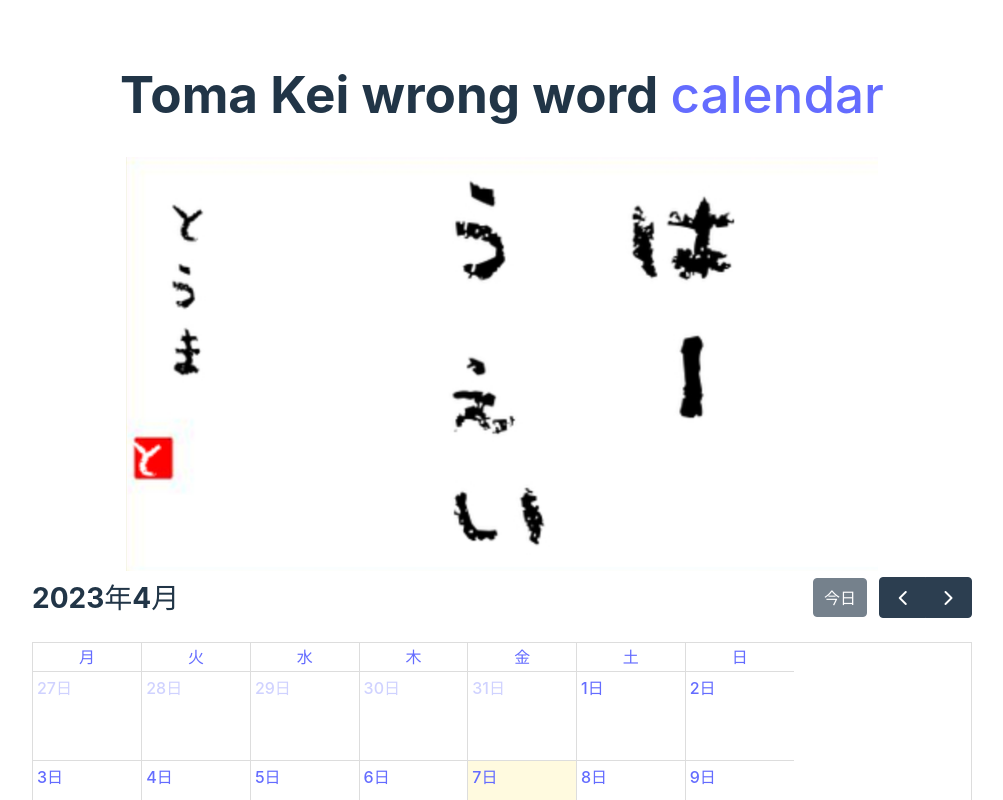
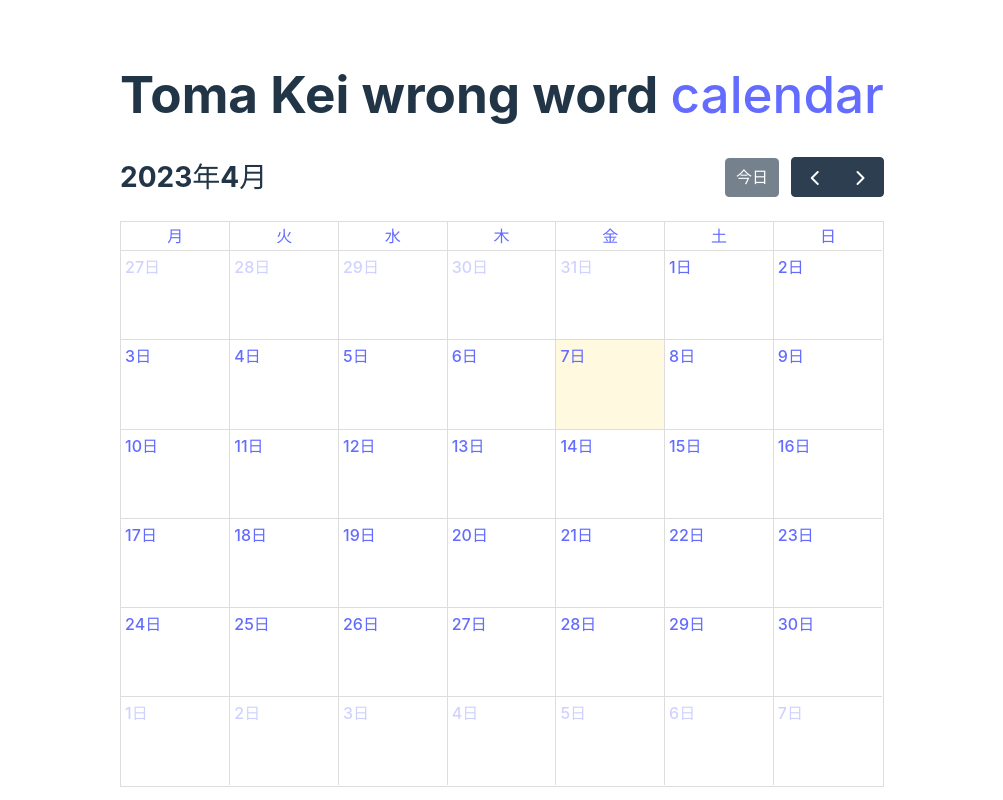
Before and after one commit to Shingo-test/wrong_word_calendar, a React (Vite) app: page / in a window 1280 px wide. Shown: the top 800 px of the page, without its empty margins (138-1141 px from the left). Built offline with nearby package versions, Linux system fonts and the light colour scheme.

Commit message:
画像じゃなかったので削除

```diff
--- a/src/App.jsx
+++ b/src/App.jsx
@@ -1,7 +1,6 @@
 import React from "react";
 import FullCalendar from "@fullcalendar/react"; // must go before plugins
 import dayGridPlugin from "@fullcalendar/daygrid"; // a plugin!
-import MainImage from "./MainImage";
 import "./App.css";
 
 function App() {
@@ -10,7 +9,6 @@ function App() {
       <h1>
         Toma Kei wrong word <a href="#calendar">calendar</a>
       </h1>
-      <MainImage />
       <div className="calendar" id="calendar">
         <FullCalendar
           plugins={[dayGridPlugin]}
--- a/src/MainImage.css
+++ /dev/null
@@ -1,6 +0,0 @@
-.wrong_word {
-  width: 100%;
-}
-.wrong_word_img {
-  width: 80%;
-}
--- a/src/MainImage.jsx
+++ /dev/null
@@ -1,13 +0,0 @@
-import React from "react";
-import "./MainImage.css";
-import Huawei from "./assets/huawei.png";
-
-function MainImage() {
-  return (
-    <div className="wrong_word">
-      <img src={Huawei} className="wrong_word_img" alt="wrong word image" />
-    </div>
-  );
-}
-
-export default MainImage;
```
Also changed, not shown: src/assets/huawei.png (deleted).
